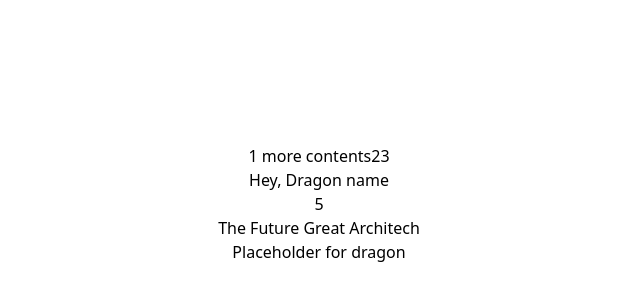
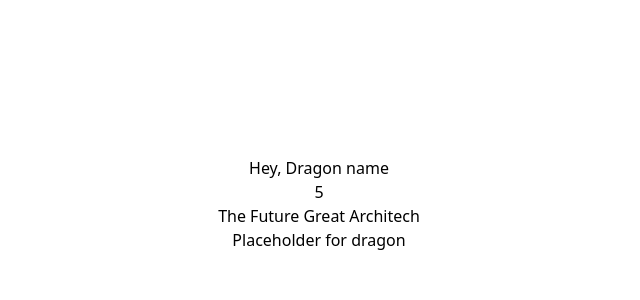
Before and after one commit to GradConnection/seek-the-dragon, a Next.js app: page /profile in a window 1280 px wide. Shown: the part 196-496 px from the top of the page, without its empty margins (321-961 px from the left). Built offline with nearby package versions, Linux system fonts and the light colour scheme.

Commit message:
removed test style sheet

```diff
--- a/pages/profile.js
+++ b/pages/profile.js
@@ -1,6 +1,5 @@
 import React, { useEffect } from "react";
 import styles from "../styles/Home.module.css";
-import profileStyles from "../styles/Profile.module.css";
 import Head from "next/head";
 import Link from "next/link";
 
@@ -26,12 +25,6 @@ function Profile() {
 
         {/* <h1 className={styles.title}>Welcome to SEEK The Dragon</h1> */}
 
-        <div className={profileStyles.row}>
-          <div className={profileStyles.column}>1 more contents</div>
-          <div className={profileStyles.column}>2</div>
-          <div className={profileStyles.column}>3</div>
-        </div>
-
         <p>Hey, {name}</p>
         <p>{level}</p>
         <p>{secretName}</p>
--- a/styles/Profile.module.css
+++ /dev/null
@@ -1,12 +0,0 @@
-.column {
-  float: left;
-}
-
-.left,
-.right {
-  width: 25%;
-}
-
-.middle {
-  width: 50%;
-}
```
